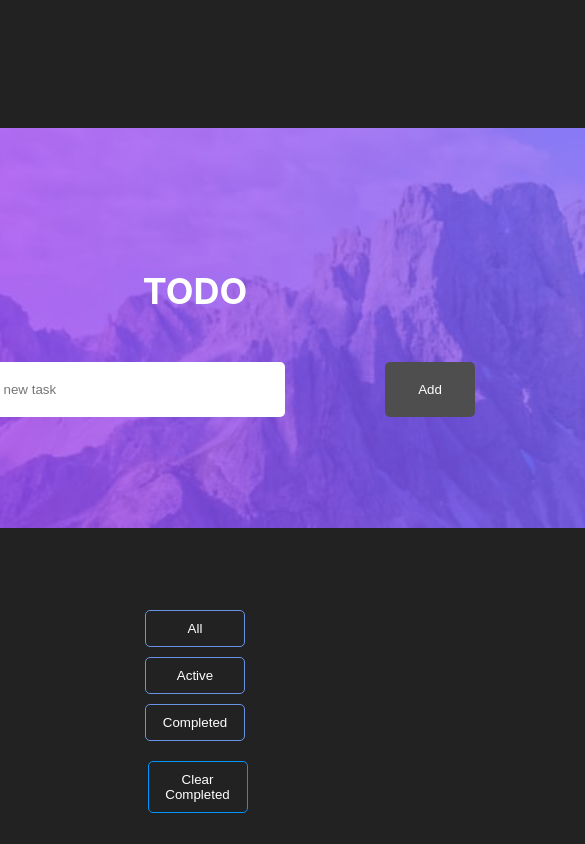
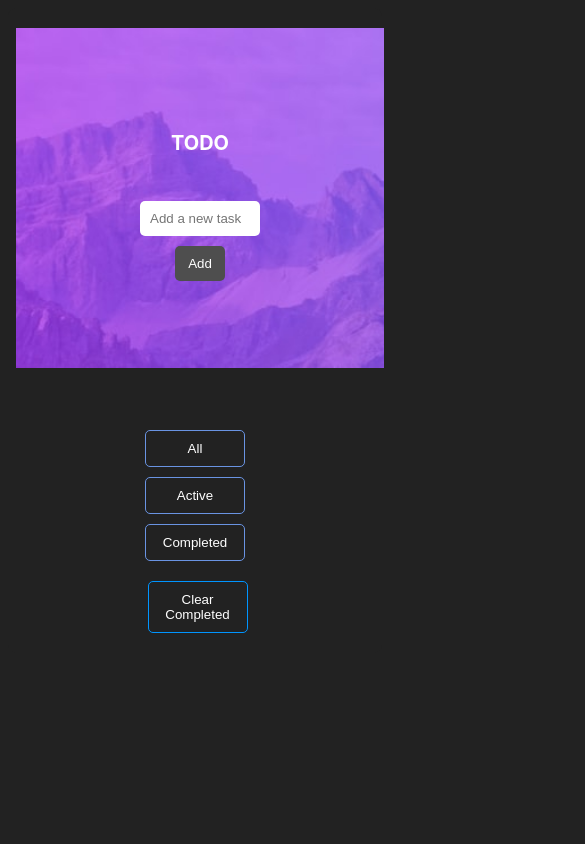
Before and after one commit to RivoltaAlpha/react-todo, a React (Vite) app: page / in a window 390 px wide. Shown: the top 844 px of the page, 585 px wide, since content can reach past the window. Built offline with nearby package versions, Linux system fonts and the light colour scheme.

Commit message:
header queries

```diff
--- a/src/components/header/header.scss
+++ b/src/components/header/header.scss
@@ -1,26 +1,17 @@
 header{
   background-Image: url("/images/bg-desktop-light.jpg");
   background-repeat: no-repeat;
-  background-size: cover;
+  background-size : cover;
   display: flex;
   flex-direction: column;
   align-items: center;
   justify-content: center;
-  width: 900px;
+  width: 1500px;
   height: 400px;
   margin-bottom: 20px;
-  margin-top: 100px;
-  margin-left: 200px;
-  margin-right: 200px;
-         input {
-          flex: 1;
-          padding: 20px;
-          border: none;
-          border-radius: 5px;
-          margin-right: 100px;
-          margin-left: 100px;
-          width: 300px;
-        }
+  margin-top: 50px;
+  margin-left: 50px;
+  margin-right: 50px;
 
          button {
           padding: 20px;
@@ -31,13 +22,24 @@ header{
           color: white;
           cursor: pointer;
           margin-right: 70px;
+
+          &:hover {
+            background-color: #5a27c0;
+          }
         }
-        button:hover {
-          background-color: #5a27c0;
-        }
+
      .input{
       display: flex;
       flex-direction: row;
+      input {
+        flex: 1;
+        padding: 20px;
+        border: none;
+        border-radius: 5px;
+        margin-right: 100px;
+        margin-left: 100px;
+        width: 300px;
+      }
      }
      .todo{
       font-weight: 200;
@@ -47,3 +49,35 @@ header{
       font-size: large;
      }
 }
+
+header{
+  @media (max-width: 769px) {
+    width: 98%;
+    height: 300px;
+    margin: 0;
+    padding: 20px;
+    margin-left: 10px;
+
+    .input {
+      flex-direction: column;
+      align-items: center;
+      input {
+        margin: 10px 0;
+        max-width: 100px;
+        padding: 10px;
+        margin-right: 0;
+        margin-left: 0;
+      }
+      button {
+      width: 50px;
+      padding: 10px;
+      max-width: 90px;
+      margin-right: 0;
+      margin-left: 0;
+    }
+    }
+    .todo {
+      font-size: 10px;
+    }
+  }
+}
```
